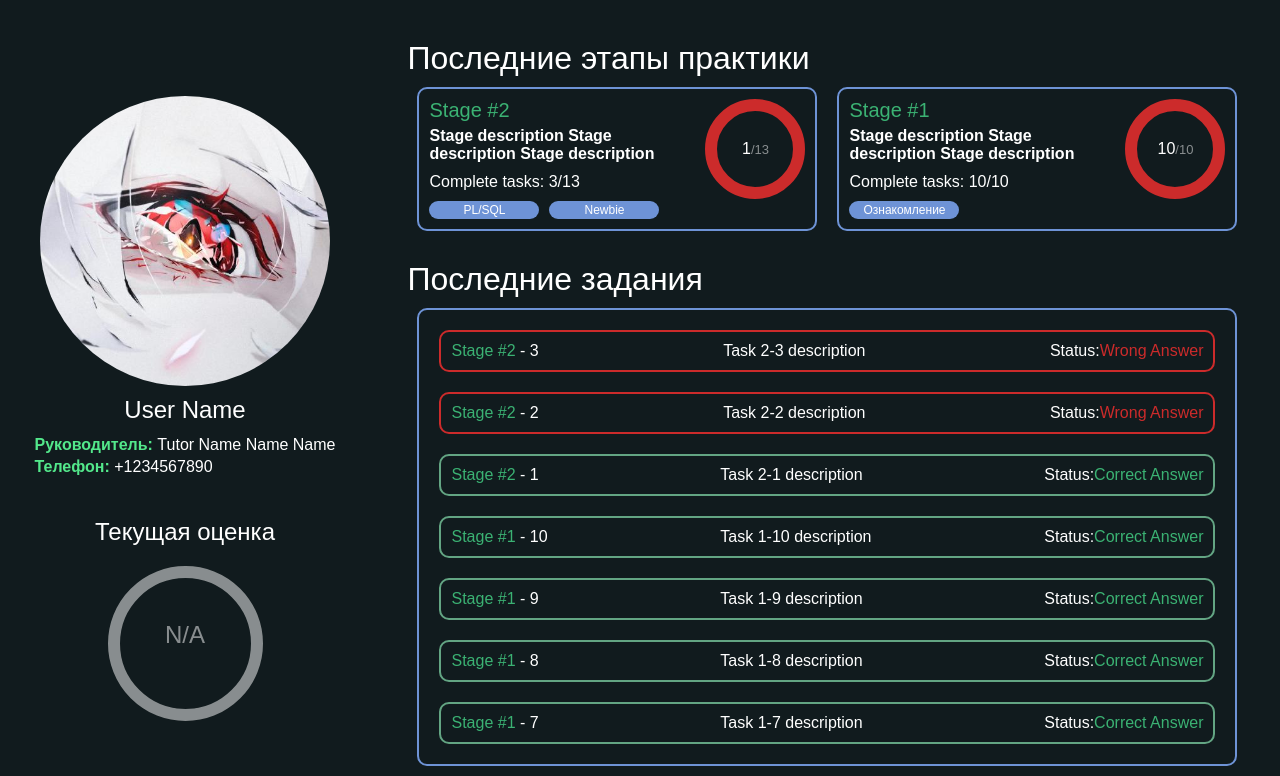
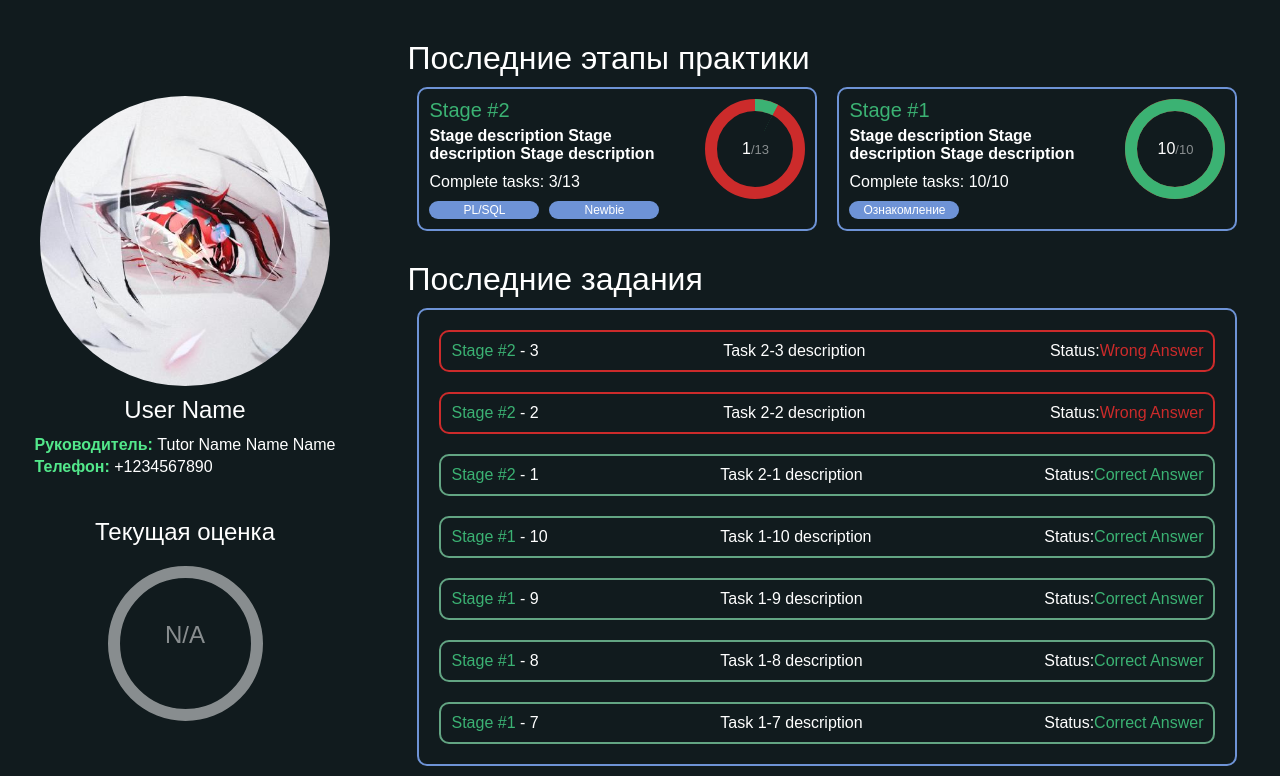
Before and after one commit to Dashinmu/Rey-X, a PHP site: page /index.html in a window 1280 px wide. Shown: the part 55-831 px from the top of the page. Run offline with PHP 8.4, Linux system fonts and the light colour scheme; some libraries are stand-ins or nearby versions.

Commit message:
add js progress-bar-circle

```diff
--- a/index.html
+++ b/index.html
@@ -6,6 +6,9 @@
     <title>Your Website Title</title>
     <link href="https://stackpath.bootstrapcdn.com/bootstrap/4.5.2/css/bootstrap.min.css" rel="stylesheet">
     <link rel="stylesheet" href="styles_test.css">
+    <script src="https://code.jquery.com/jquery-3.5.1.slim.min.js"></script>
+    <script src="https://cdn.jsdelivr.net/npm/@popperjs/core@2.5.4/dist/umd/popper.min.js"></script>
+    <script src="https://stackpath.bootstrapcdn.com/bootstrap/4.5.2/js/bootstrap.min.js"></script>
 </head>
 <body>
     <header>
@@ -79,8 +82,16 @@
                             <span class = "note-text">Newbie</span>
                         </div>
                     </div>
-                    <div class = "stage-progress-circle">
-                        <span>1<span class = "stage-num-tasks">/13</span></span>
+                    <div class = "stage-progress-circle" data-correct-task = '1' data-all-task = '13'>
+                        <span class = "progress-circle-left">
+                            <span class = "progress-circle"></span>
+                        </span>
+                        <span class = "progress-circle-right">
+                            <span class = "progress-circle"></span>
+                        </span>
+                        <div class = "stage-progress-value">
+                            <span>1<span class = "stage-num-tasks">/13</span></span>
+                        </div>
                     </div>
                 </div>
                 <div class = "stage">
@@ -92,8 +103,16 @@
                             <span class = "note-text">Ознакомление</span>
                         </div>
                     </div>
-                    <div class = "stage-progress-circle">
-                        <span>10<span class = "stage-num-tasks">/10</span></span>
+                    <div class = "stage-progress-circle" data-correct-task = '10' data-all-task = '10'>
+                        <span class = "progress-circle-left">
+                            <span class = "progress-circle"></span>
+                        </span>
+                        <span class = "progress-circle-right">
+                            <span class = "progress-circle"></span>
+                        </span>
+                        <div class = "stage-progress-value">
+                            <span>10<span class = "stage-num-tasks">/10</span></span>
+                        </div>
                     </div>
                 </div>
             </div>
@@ -192,11 +211,31 @@
                 menuContent.classList.remove("show-menu");
             }
         });
+
+        $(function() {
+            $(".stage-progress-circle").each(function() {
+                var v_cnt = $(this).attr('data-correct-task');
+                var v_all = $(this).attr('data-all-task');
+                var value = getpercentageToTask(v_cnt, v_all);
+                var left = $(this).find('.progress-circle-left .progress-circle');
+                var right = $(this).find('.progress-circle-right .progress-circle');
+                if (value > 0) {
+                    if (value <= 0.5) {
+                        right.css('transform', 'rotate(' + percentageToDegrees(value) + 'deg)')
+                    } else {
+                        right.css('transform', 'rotate(180deg)')
+                        left.css('transform', 'rotate(' + percentageToDegrees(value - 0.5) + 'deg)')
+                    }
+                }
+            })
+            function getpercentageToTask(v_cnt, v_all) {
+                return v_cnt / v_all
+            }
+            function percentageToDegrees(percentage) {
+                return percentage * 360
+            }
+        });
     </script>
-
-<script src="https://code.jquery.com/jquery-3.5.1.slim.min.js"></script>
-<script src="https://cdn.jsdelivr.net/npm/@popperjs/core@2.5.4/dist/umd/popper.min.js"></script>
-<script src="https://stackpath.bootstrapcdn.com/bootstrap/4.5.2/js/bootstrap.min.js"></script>
 
 </body>
 </html>
--- a/styles_test.css
+++ b/styles_test.css
@@ -333,9 +333,77 @@ main {
     min-height: 100px;
     max-width: 100px;
     max-height: 100px;
+    margin-left: 10px;
+    line-height: 100px;
+    position: relative;
+    box-shadow: none;
+}
+
+.stage-progress-circle::after {
+    content: "";
+    width: 100%;
+    height: 100%;
     border-radius: 50%;
     border: 12px solid #CC2B2B;
-    margin-left: 10px;
+    position: absolute;
+    top: 0;
+    left: 0;
+}
+
+.stage-progress-circle > span {
+    width: 50%;
+    height: 100%;
+    overflow: hidden;
+    position: absolute;
+    top: 0;
+    z-index: 1;
+}
+
+.stage-progress-circle .progress-circle-left {
+    left: 0;
+}
+
+.stage-progress-circle .progress-circle {
+    width: 100%;
+    height: 100%;
+    background: none;
+    border: 12px solid #3BB273;
+    position: absolute;
+    top: 0;
+}
+
+.stage-progress-circle .progress-circle-left .progress-circle {
+    left: 100%;
+    border-left: 0;
+    border-top-right-radius: 100px;
+    border-bottom-right-radius: 100px;
+    -webkit-transform-origin: center left;
+    transform-origin: center left;
+}
+
+.stage-progress-circle .progress-circle-right {
+    right: 0;
+}
+
+.stage-progress-circle .progress-circle-right .progress-circle {
+    left: -100%;
+    border-right: 0;
+    border-top-left-radius: 100px;
+    border-bottom-left-radius: 100px;
+    -webkit-transform-origin: center right;
+    transform-origin: center right;
+}
+
+.stage-progress-value {
+    display: flex;
+    justify-content: center;
+    align-items: center;
+    position: absolute;
+    top: 0;
+    left: 0;
+    width: 100%;
+    height: 100%;
+    border-radius: 50%;
 }
 
 .tasks {
```
